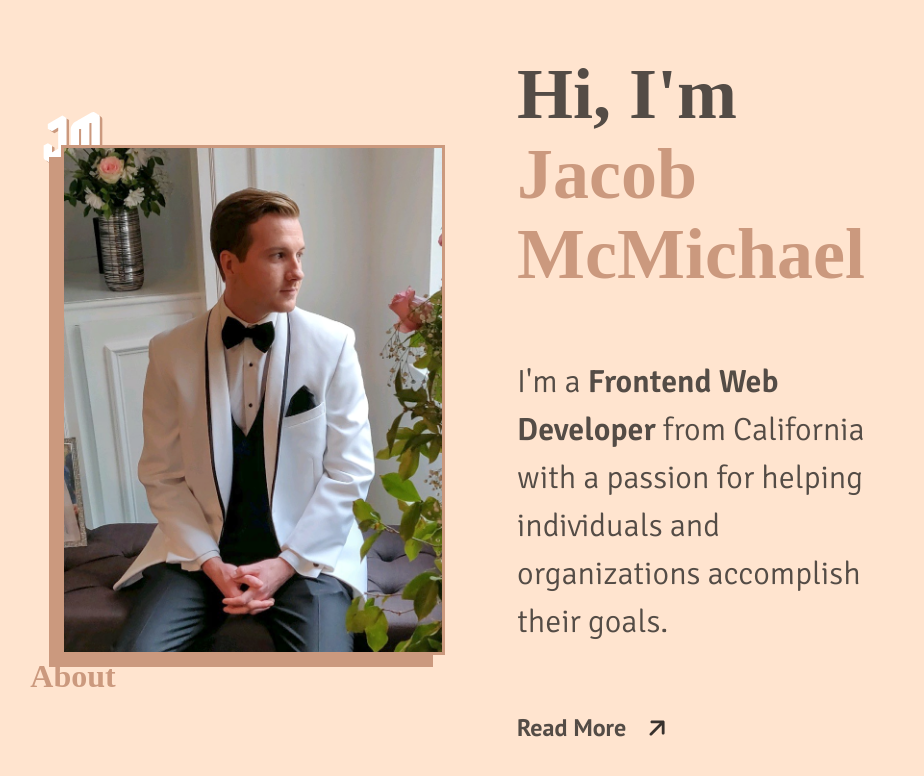
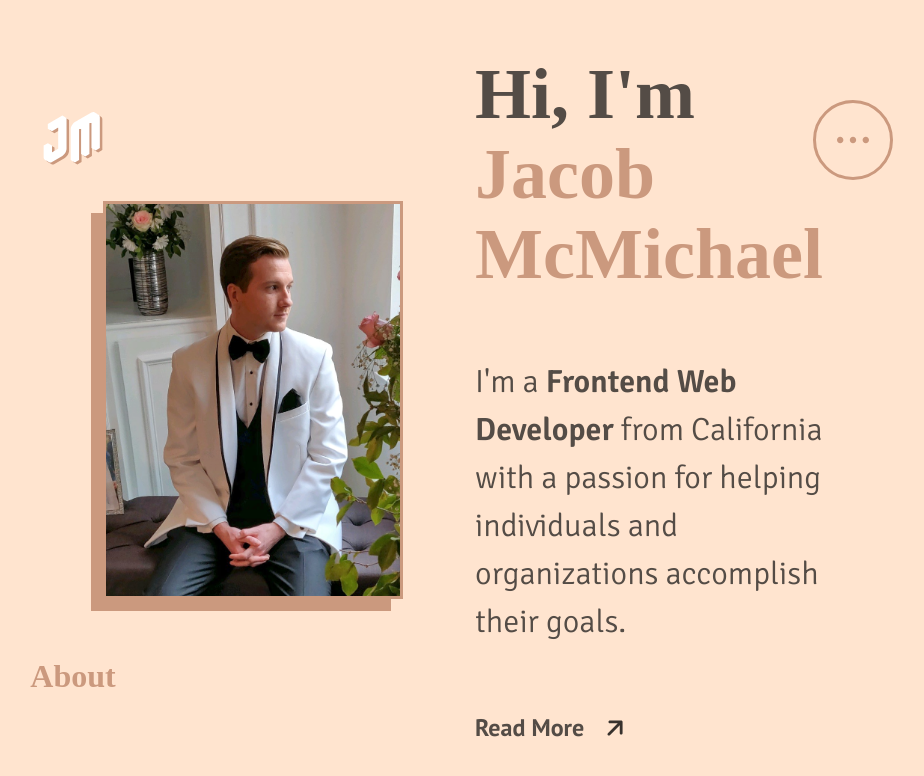
Before and after one commit to jamcmich/jamcmich.github.io, a Vue app: page / in a window 1280 px wide. Shown: the top 776 px of the page, without its empty margins (177-1101 px from the left). Built offline with nearby package versions, Linux system fonts and the light colour scheme; a web font is replaced by a local one.

Commit message:
Add menu and hover transitions.
Signed-off-by: Jacob McMichael <jacobmcmichael@gmail.com>

```diff
--- /dev/null
+++ b/src/components/icons/Menu.vue
@@ -0,0 +1,22 @@
+<template>
+  <svg class="menu" width="40" height="40" viewBox="0 0 40 40" fill="none" xmlns="http://www.w3.org/2000/svg">
+    <path fill-rule="evenodd" clip-rule="evenodd"
+          d="M10.4001 20C10.4001 21.7674 8.96737 23.2 7.20006 23.2C5.43275 23.2 4.00006 21.7674 4.00006 20C4.00006 18.2327 5.43275 16.8 7.20006 16.8C8.96737 16.8 10.4001 18.2327 10.4001 20ZM23.2001 20C23.2001 21.7674 21.7674 23.2 20.0001 23.2C18.2327 23.2 16.8001 21.7674 16.8001 20C16.8001 18.2327 18.2327 16.8 20.0001 16.8C21.7674 16.8 23.2001 18.2327 23.2001 20ZM32.8001 23.2C34.5674 23.2 36.0001 21.7674 36.0001 20C36.0001 18.2327 34.5674 16.8 32.8001 16.8C31.0327 16.8 29.6001 18.2327 29.6001 20C29.6001 21.7674 31.0327 23.2 32.8001 23.2Z"
+          fill="#CB997E"/>
+  </svg>
+</template>
+
+<script>
+export default {
+  name: "MenuComponent",
+};
+</script>
+
+<style lang="scss">
+.menu {
+  path {
+    fill: var(--salmon);
+    transition: fill 0.4s 0s ease;
+  }
+}
+</style>
--- a/src/pages/About.vue
+++ b/src/pages/About.vue
@@ -17,7 +17,9 @@
     </div>
 
     <div class="right-column">
-
+      <div class="menu-container">
+        <Menu/>
+      </div>
     </div>
   </div>
 </template>
@@ -25,17 +27,19 @@
 <script>
 import Logo from "@/components/icons/Logo";
 import Link from "@/components/Link";
+import Menu from "@/components/icons/Menu";
 
 export default {
   name: "AboutPage",
   components: {
     Logo,
     Link,
+    Menu,
   },
 };
 </script>
 
-<style lang="scss" scoped>
+<style lang="scss">
 .about-container {
   display: flex;
   flex-direction: row;
@@ -73,7 +77,7 @@ export default {
     gap: 4.5rem;
 
     img {
-      width: 80%;
+      width: 300px;
       border: 3px solid var(--salmon);
       box-shadow: -12px 12px 0px var(--salmon);
     }
@@ -111,7 +115,44 @@ export default {
   }
 
   .right-column {
+    display: flex;
+    flex-direction: column;
+    justify-content: flex-start;
+    align-items: center;
     min-width: 300px;
+
+    .menu-container {
+      display: flex;
+      flex-direction: row;
+      justify-content: center;
+      align-items: center;
+
+      width: 80px;
+      height: 80px;
+
+      border: 3px solid var(--salmon);
+      border-radius: 100px;
+      background-color: var(--cream);
+
+      cursor: pointer;
+      transition: background-color 0.4s 0s ease;
+
+      &:hover {
+        .menu {
+          path {
+            fill: var(--cream);
+            transition: fill 0.4s 0s ease;
+          }
+        }
+
+        background-color: var(--salmon);
+        transition: background-color 0.4s 0s ease;
+      }
+
+      .menu {
+
+      }
+    }
   }
 }
 </style>
```
Also changed, not shown: src/assets/arrow-up-right.svg (deleted).
